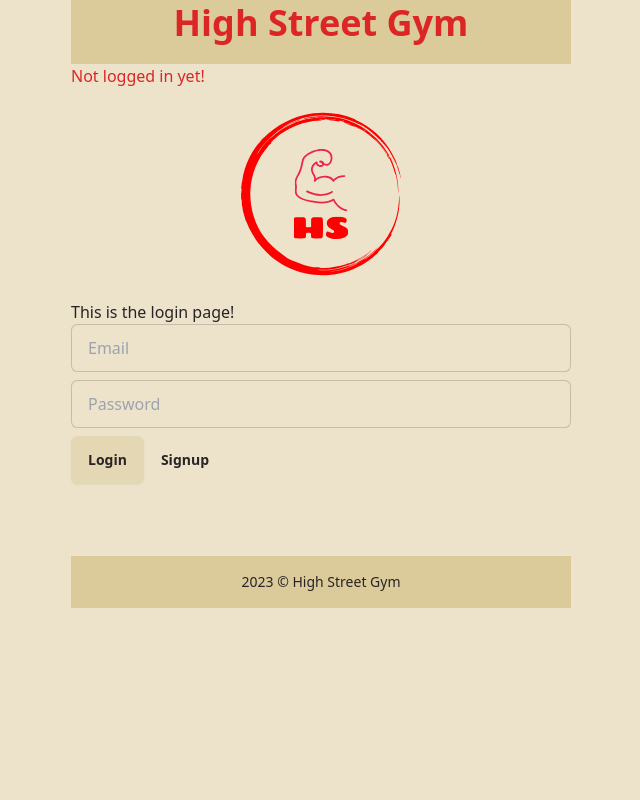
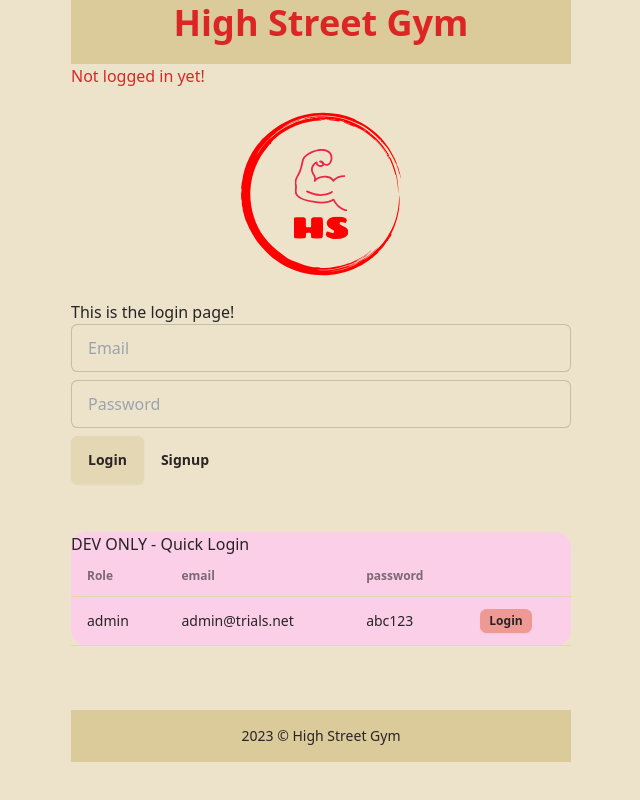
Before and after one commit to kats-ymd/high-street-gym, a React (Vite) app in the folder frontend/: page / in a window 1280 px wide. Shown: the whole page, without its empty margins (319-959 px from the left). Built offline with nearby package versions, Linux system fonts and the light colour scheme.

Commit message:
added quick login (dev function) & removed commented out items that are no longer needed

```diff
--- a/frontend/src/pages/Login.jsx
+++ b/frontend/src/pages/Login.jsx
@@ -1,7 +1,4 @@
-// import Header from "../components/Header"
-// import Nav from "../components/Nav"
-// import Footer from "../components/Footer"
-import React, { useEffect, useState } from "react"
+import { useEffect, useState } from "react"
 import { Link, useNavigate } from "react-router-dom"
 import { useAuthentication } from "../hooks/authentication"
 import logo from "../assets/img/hs-high-resolution-logo-transparent.svg"
@@ -38,7 +35,6 @@ function Login() {
     }
 
     return <>
-        {/* <Header /> */}
         <div>
             <img src={logo} alt="logo image" className="w-40 my-4 mx-auto" />
             <h1>This is the login page!</h1>
@@ -61,10 +57,83 @@ function Login() {
                     <button className="btn">Login</button>
                     <Link to="/signup" className="btn btn-ghost">Signup</Link>
                 </div>
-                <span>{statusMessage}</span>
+                <span className="text-red-600">{statusMessage}</span>
+
+                <div className="bg-pink-200 rounded-2xl mt-8">
+                    {/* This section is included for debugging and development purposes */}
+                    <h2>DEV ONLY - Quick Login</h2>
+                    <table className="table table-compact w-full">
+                        <thead>
+                            <tr>
+                                <th>Role</th>
+                                <th>email</th>
+                                <th>password</th>
+                                <th></th>
+                            </tr>
+                        </thead>
+                        <tbody>
+                            <tr>
+                                <td>admin</td>
+                                <td>admin@trials.net</td>
+                                <td>abc123</td>
+                                <td>
+                                    <button
+                                        className="btn btn-xs btn-primary"
+                                        onClick={() => {
+                                            login("admin@trials.net", "abc123")
+                                                .then(result => {
+                                                    setStatusMessage("Login successful!")
+                                                    navigate("/bookings")
+                                                })
+                                                .catch(error => {
+                                                    setStatusMessage("Login failed: " + error)
+                                                })
+                                        }}>Login</button>
+                                </td>
+                            </tr>
+                            {/* <tr>
+                                <td>moderator</td>
+                                <td>mod@srv.com</td>
+                                <td>abc123</td>
+                                <td>
+                                    <button
+                                        className="btn btn-xs btn-primary"
+                                        onClick={() => {
+                                            login("mod@srv.com", "abc123")
+                                                .then(result => {
+                                                    setStatusMessage("Login successful!")
+                                                    navigate("/dashboard")
+                                                })
+                                                .catch(error => {
+                                                    setStatusMessage("Login failed: " + error)
+                                                })
+                                        }}>Login</button>
+                                </td>
+                            </tr> */}
+                            {/* <tr>
+                                <td>spotter</td>
+                                <td>spot@srv.com</td>
+                                <td>abc123</td>
+                                <td>
+                                    <button
+                                        className="btn btn-xs btn-primary"
+                                        onClick={() => {
+                                            login("spot@srv.com", "abc123")
+                                                .then(result => {
+                                                    setStatusMessage("Login successful!")
+                                                    navigate("/dashboard")
+                                                })
+                                                .catch(error => {
+                                                    setStatusMessage("Login failed: " + error)
+                                                })
+                                        }}>Login</button>
+                                </td>
+                            </tr> */}
+                        </tbody>
+                    </table>
+                </div>
             </form>
         </div>
-        {/* <Footer /> */}
     </>
 }
 
```
